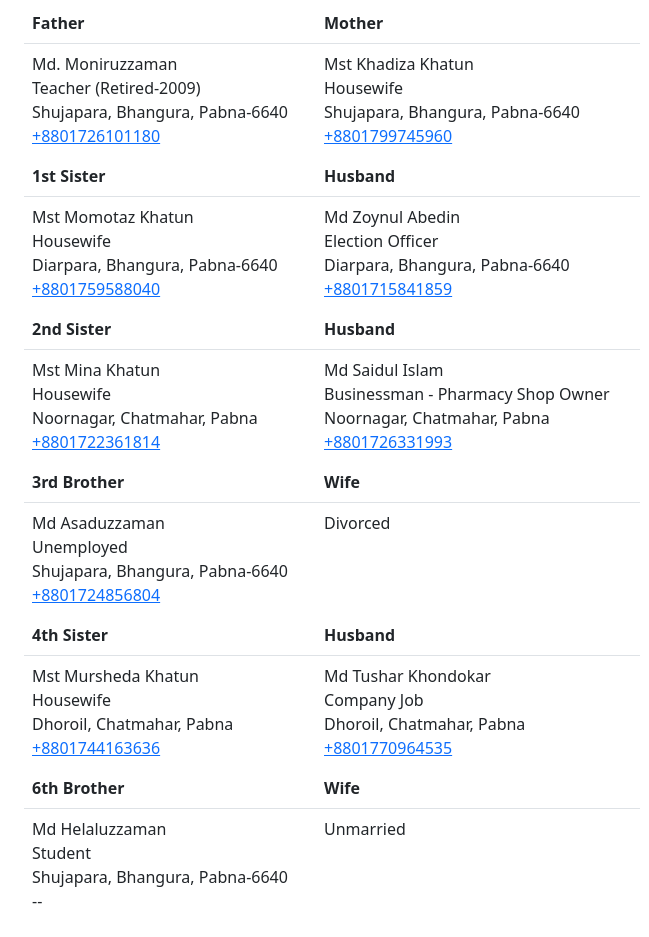
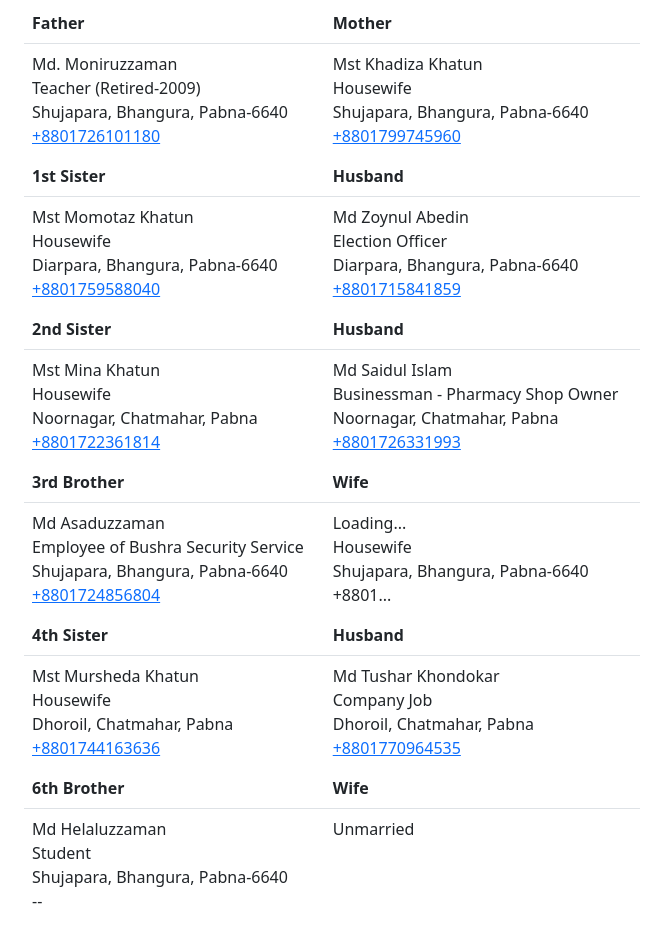
Before and after one commit to nuru6/CV, a plain HTML site: page index.html in a window 1280 px wide. Shown: the part 1047-1984 px from the top of the page, without its empty margins (308-957 px from the left). Drawn offline with nearby package versions, Linux system fonts and the light colour scheme.

Commit message:
proffesion status changed

```diff
--- a/index.html
+++ b/index.html
@@ -179,21 +179,20 @@
                         <td>
                             Md Asaduzzaman
                             <br>
-                            Unemployed
+                            Employee of Bushra Security Service
                             <br>
                             Shujapara, Bhangura, Pabna-6640
                             <br>
                             <a href="tel:+8801724856804">+8801724856804</a>
                         </td>
                         <td>
-                            Divorced
-                            <!-- Name
+                            Loading...
                             <br>
-                            Proffesion
+                            Housewife
                             <br>
                             Shujapara, Bhangura, Pabna-6640
                             <br>
-                            +8801...-->
+                            +8801...
                         </td>
                     </tr>
                 </tbody>
```
